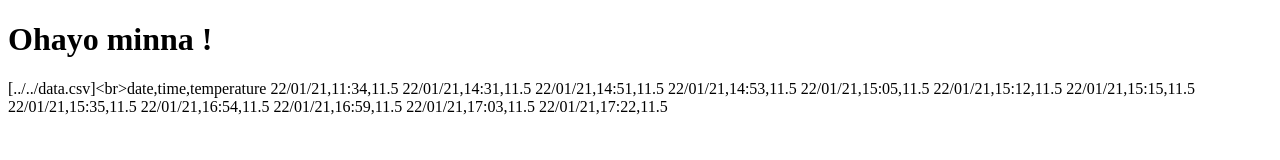
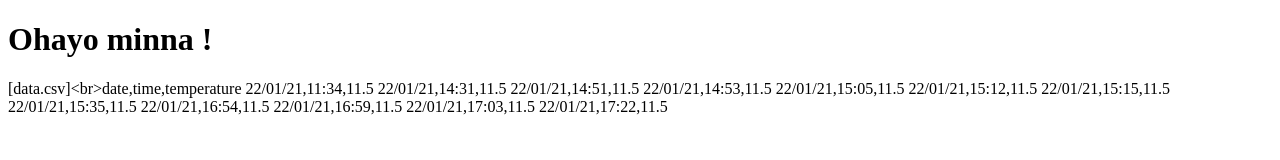
Before and after one commit to lostsh/hen-temp, a plain HTML site: page index.html in a window 1280 px wide. Drawn offline with Linux system fonts and the light colour scheme.

Commit message:
update data.csv path

```diff
--- a/index.html
+++ b/index.html
@@ -10,6 +10,6 @@
     <div id="graph"></div>
 
     <!-- Call graph main generator func -->
-    <script>main("../../data.csv");</script>
+    <script>main("data.csv");</script>
 </body>
 </html>
```
